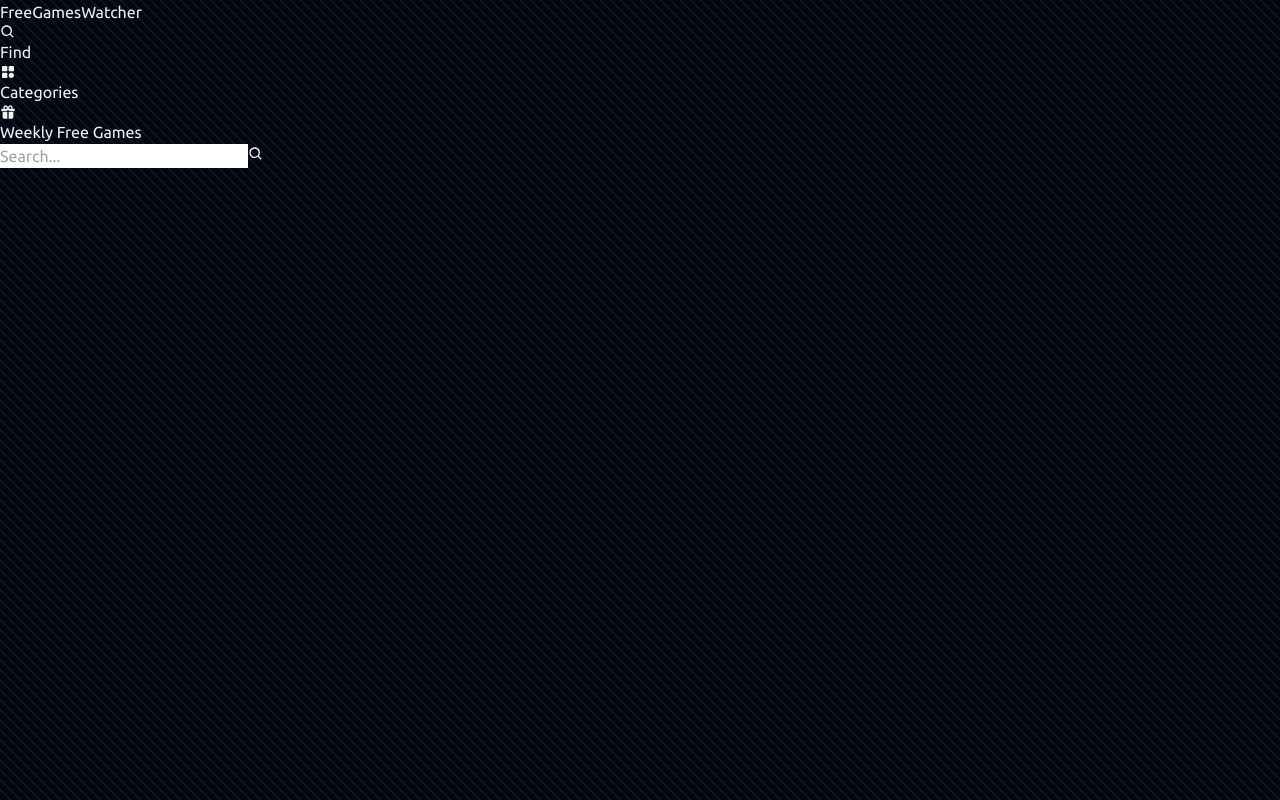
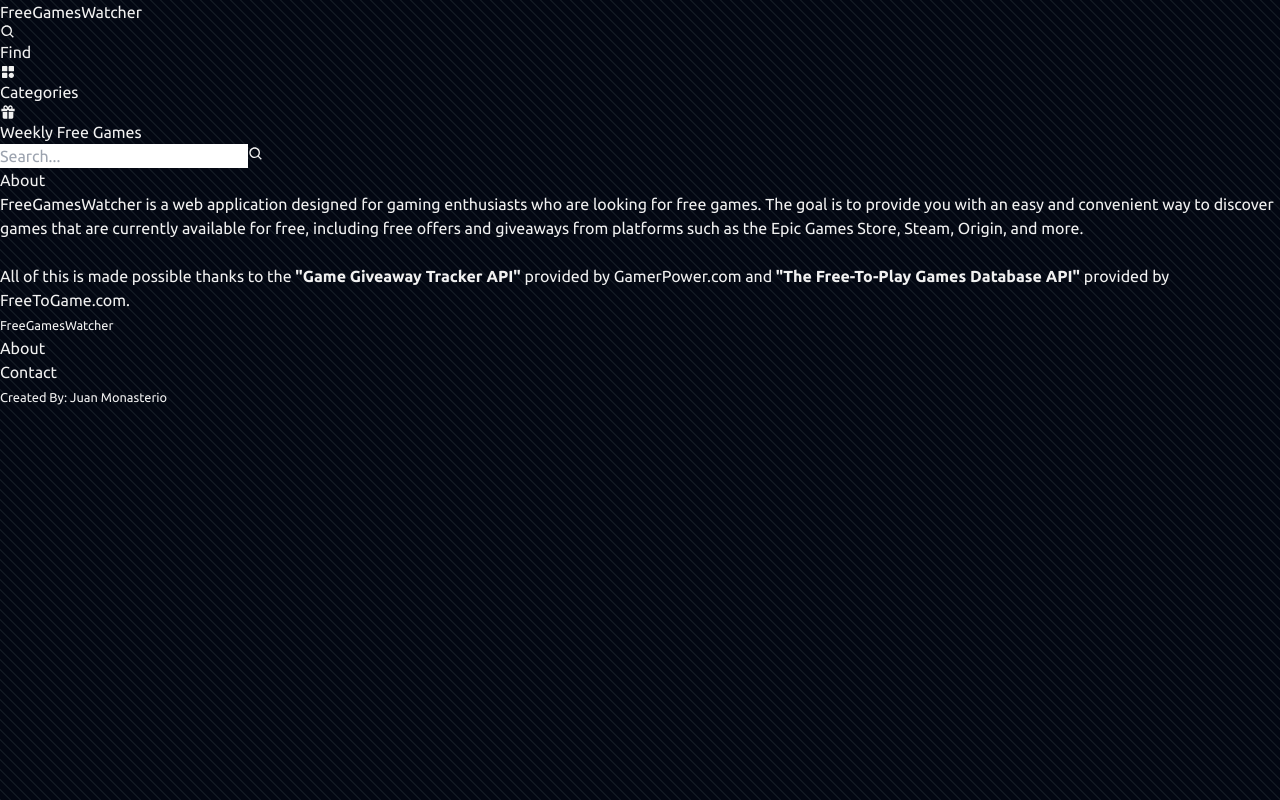
Before and after one commit to JuanAngelZz/FreeGamesWatcher, a React (Vite) app: page /about in a window 1280 px wide. Built offline with nearby package versions, Linux system fonts and the light colour scheme.

Commit message:
footer and about/contact pages added

```diff
--- a/index.html
+++ b/index.html
@@ -7,7 +7,7 @@
     <title>FreeGamesWatcher</title>
   </head>
   <body>
-    <div id="root"></div>
+    <div id="root" class="relative min-h-screen pb-44"></div>
     <script type="module" src="/src/main.jsx"></script>
   </body>
 </html>
--- a/src/App.jsx
+++ b/src/App.jsx
@@ -7,6 +7,9 @@
 import Navbar from "./components/layout/Navbar";
 import WeeklyGames from "./components/pages/WeeklyGames";
 import WeeklyGame from "./components/pages/WeeklyGame";
+import Footer from "./components/layout/Footer";
+import About from "./components/pages/About";
+import Contact from "./components/pages/Contact";
 
 function App() {
   return (
@@ -21,8 +24,11 @@
           <Route path="/find" element={<Find />} />
           <Route path="/weekly-games" element={<WeeklyGames />} />
           <Route path="/weekly-games/:id" element={<WeeklyGame />} />
+          <Route path="/about" element={<About />} />
+          <Route path="/contact" element={<Contact />} />
         </Routes>
       </MainWrapper>
+      <Footer />
     </>
   );
 }
--- a/src/components/common/GiveAwayContainer.jsx
+++ b/src/components/common/GiveAwayContainer.jsx
@@ -16,7 +16,7 @@
           spaceBetween={30}
           navigation={games.length > 3 ? true : false}
           modules={[Pagination, Navigation]}
-          className="mySwiper p-4 bg-slate-700 rounded outline outline-1 outline-red-600"
+          className="mySwiper p-4 bg-slate-800 rounded outline outline-1 outline-gray-600"
         >
           {games &&
             games.map(
--- /dev/null
+++ b/src/components/layout/Footer.jsx
@@ -0,0 +1,22 @@
+import { Link } from "react-router-dom";
+
+const Footer = () => {
+  return (
+    <footer className="w-full bg-gray-800 py-6 absolute bottom-0">
+      <section className="w-3/5 mx-auto flex justify-between items-end">
+        <div className="flex items-center">
+          <small className="text-2xl mr-4">
+            FreeGames<span className="text-red-600">Watcher</span>
+          </small>
+          <ul className="border-l border-gray-300 p-4">
+            <li><Link to="/about">About</Link></li>
+            <li><Link to="/contact">Contact</Link></li>
+          </ul>
+        </div>
+        <small className="opacity-70 text-sm mb-2">Created By: Juan Monasterio</small>
+      </section>
+    </footer>
+  );
+};
+
+export default Footer;
--- a/src/components/layout/MainWrapper.jsx
+++ b/src/components/layout/MainWrapper.jsx
@@ -1,7 +1,7 @@
 
 const MainWrapper = ({ children }) => {
   return (
-    <main className="w-full max-w-5xl p-10 bg-gray-900 mx-auto my-10 rounded-xl">
+    <main className="w-full max-w-5xl p-10 bg-gray-900 mx-auto rounded-xl">
       { children }
     </main>
   )
--- a/src/components/layout/Navbar.jsx
+++ b/src/components/layout/Navbar.jsx
@@ -39,7 +39,7 @@
   };
 
   return (
-    <header className="border-gray-200 bg-gray-900 py-4 px-7">
+    <header className="border-gray-200 bg-gray-900 py-4 px-7 mb-10">
       <nav className="w-full flex items-center justify-between">
         <h1>
           <Link to="/" className="text-2xl font-bold">
--- /dev/null
+++ b/src/components/pages/About.jsx
@@ -0,0 +1,41 @@
+const About = () => {
+  return (
+    <>
+      <h1 className="text-3xl mb-4 font-bold">About</h1>
+      <section className="w-1/2">
+        <p>
+          FreeGamesWatcher is a web application designed for gaming enthusiasts
+          who are looking for free games. The goal is to provide you with an
+          easy and convenient way to discover games that are currently available
+          for free, including free offers and giveaways from platforms such as
+          the Epic Games Store, Steam, Origin, and more.
+        </p>
+        <br />
+        <p>
+          All of this is made possible thanks to the{" "}
+          <strong>"Game Giveaway Tracker API"</strong> provided by{" "}
+          <a
+            href="https://www.gamerpower.com"
+            target="_blank"
+            rel="noreferrer"
+            className="font-bold"
+          >
+            GamerPower.com
+          </a>{" "}
+          and <strong>"The Free-To-Play Games Database API"</strong> provided by{" "}
+          <a
+            href="https://www.freetogame.com"
+            target="_blank"
+            rel="noreferrer"
+            className="font-bold"
+          >
+            FreeToGame.com
+          </a>
+          .
+        </p>
+      </section>
+    </>
+  );
+};
+
+export default About;
--- /dev/null
+++ b/src/components/pages/Contact.jsx
@@ -0,0 +1,14 @@
+
+const Contact = () => {
+  return (
+    <>
+      <h1 className="text-3xl font-bold mb-4">Contact</h1>
+      <section>
+        <p>Email: angeluz0226@gmail.com</p>
+        <p>Tlf: +58 424-5555555</p>
+      </section>
+    </>
+  )
+}
+
+export default Contact
--- a/src/selectors/searchGames.js
+++ b/src/selectors/searchGames.js
@@ -28,7 +28,6 @@
 
   const searchTags = remDuplicatesTags.length > 0 ? remDuplicatesTags.join(".") : false;
 
-  console.log(searchTags);
   const url = searchTags
     ? `https://free-to-play-games-database.p.rapidapi.com/api/filter?platform=pc&tag=${searchTags}&sort-by=${sort}`
     : `https://free-to-play-games-database.p.rapidapi.com/api/games?platform=pc&sort-by=${sort}`;
```
